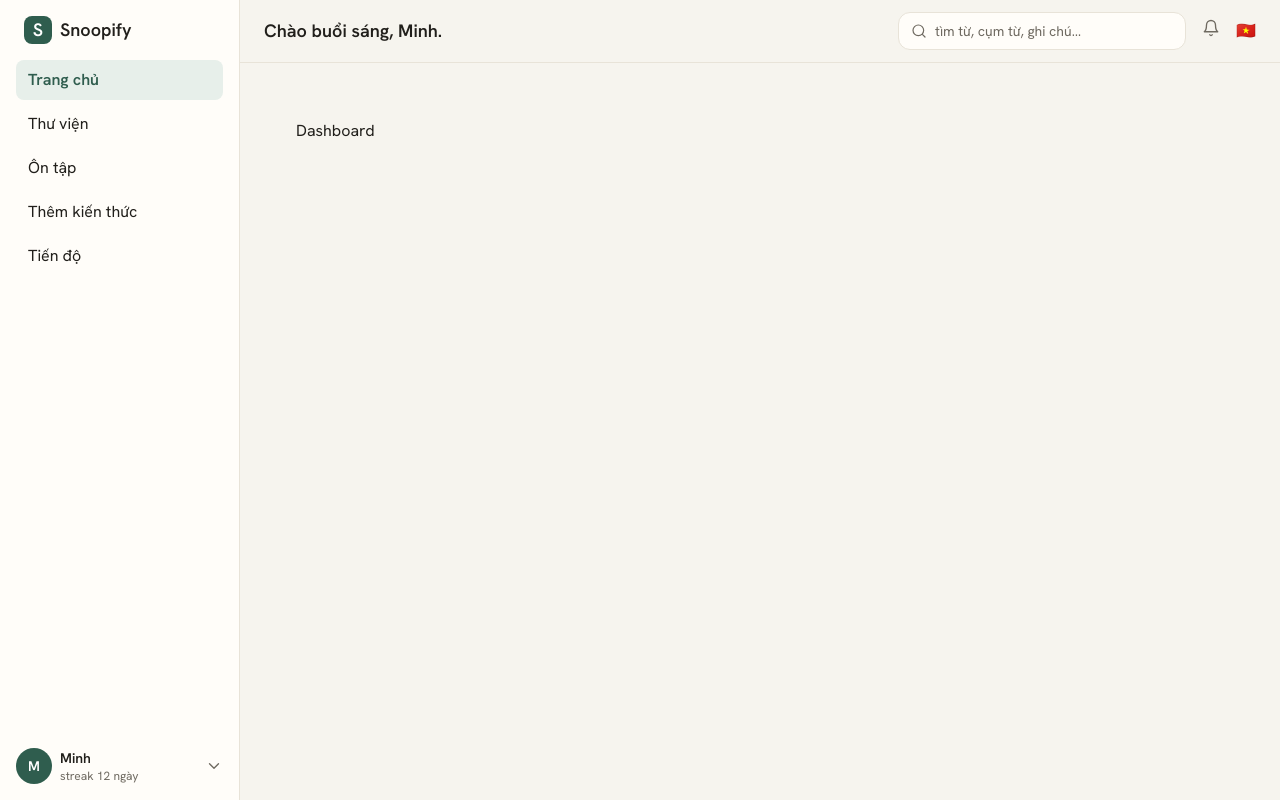
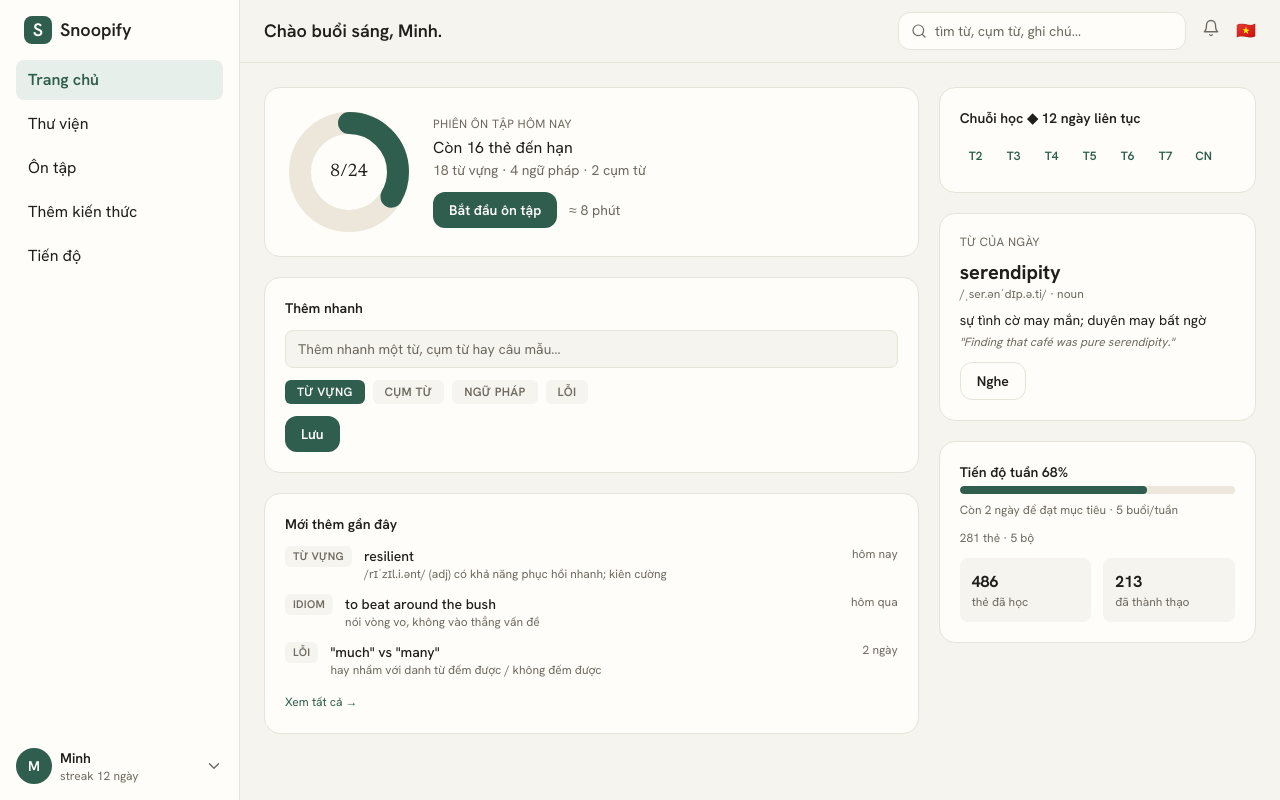
Before and after one commit to linhjr87/Snoopify, a React (Vite) app in the folder frontend/: page / in a window 1280 px wide. Built offline with nearby package versions, Linux system fonts and the light colour scheme.

Commit message:
feat: dashboard screen

```diff
--- /dev/null
+++ b/frontend/src/features/dashboard/DashboardScreen.tsx
@@ -0,0 +1,19 @@
+import { TodaySession } from './TodaySession'
+import { Streak } from './Streak'
+import { QuickAdd } from './QuickAdd'
+import { RecentlyAdded } from './RecentlyAdded'
+import { WordOfDay } from './WordOfDay'
+import { WeekProgress } from './WeekProgress'
+
+export default function DashboardScreen() {
+  return (
+    <div className="grid grid-cols-1 gap-5 lg:grid-cols-3">
+      <div className="space-y-5 lg:col-span-2">
+        <TodaySession /><QuickAdd /><RecentlyAdded />
+      </div>
+      <div className="space-y-5">
+        <Streak /><WordOfDay /><WeekProgress />
+      </div>
+    </div>
+  )
+}
--- /dev/null
+++ b/frontend/src/features/dashboard/QuickAdd.tsx
@@ -0,0 +1,44 @@
+import { useState } from 'react'
+import { Card } from '../../components/ui/Card'
+import { Button } from '../../components/ui/Button'
+
+const TYPES = ['Từ vựng', 'Cụm từ', 'Ngữ pháp', 'Lỗi']
+
+export function QuickAdd() {
+  const [value, setValue] = useState('')
+  const [selected, setSelected] = useState('Từ vựng')
+
+  function handleSave() {
+    setValue('')
+  }
+
+  return (
+    <Card className="p-5">
+      <div className="text-sm font-semibold text-ink mb-3">Thêm nhanh</div>
+      <input
+        className="w-full rounded-lg border border-line bg-paper px-3 py-2 text-sm text-ink placeholder:text-muted focus:outline-none focus:ring-2 focus:ring-accent/40"
+        placeholder="Thêm nhanh một từ, cụm từ hay câu mẫu…"
+        value={value}
+        onChange={(e) => setValue(e.target.value)}
+      />
+      <div className="mt-3 flex flex-wrap gap-2">
+        {TYPES.map((t) => (
+          <button
+            key={t}
+            onClick={() => setSelected(t)}
+            className={`rounded-md px-3 py-1 text-xs font-semibold uppercase tracking-wide transition-colors ${
+              selected === t
+                ? 'bg-accent text-white'
+                : 'bg-paper text-muted hover:bg-accent/10'
+            }`}
+          >
+            {t}
+          </button>
+        ))}
+      </div>
+      <div className="mt-3">
+        <Button onClick={handleSave}>Lưu</Button>
+      </div>
+    </Card>
+  )
+}
--- /dev/null
+++ b/frontend/src/features/dashboard/RecentlyAdded.tsx
@@ -0,0 +1,24 @@
+import { Card } from '../../components/ui/Card'
+import { TagPill } from '../../components/ui/TagPill'
+import { recentlyAdded } from '../../data/seed'
+
+export function RecentlyAdded() {
+  return (
+    <Card className="p-5">
+      <div className="mb-3 text-sm font-semibold text-ink">Mới thêm gần đây</div>
+      <div className="space-y-3">
+        {recentlyAdded.map((item) => (
+          <div key={item.title} className="flex items-start gap-3">
+            <TagPill>{item.type}</TagPill>
+            <div className="flex-1 min-w-0">
+              <div className="text-sm font-medium text-ink truncate">{item.title}</div>
+              <div className="text-xs text-muted truncate">{item.sub}</div>
+            </div>
+            <span className="text-xs text-muted shrink-0">{item.when}</span>
+          </div>
+        ))}
+      </div>
+      <button className="mt-4 text-xs text-accent hover:underline">Xem tất cả →</button>
+    </Card>
+  )
+}
--- /dev/null
+++ b/frontend/src/features/dashboard/Streak.tsx
@@ -0,0 +1,21 @@
+import { Card } from '../../components/ui/Card'
+
+const DAYS = ['T2', 'T3', 'T4', 'T5', 'T6', 'T7', 'CN']
+
+export function Streak() {
+  return (
+    <Card className="p-5">
+      <div className="text-sm font-semibold text-ink">Chuỗi học ◆ 12 ngày liên tục</div>
+      <div className="mt-3 flex gap-1.5">
+        {DAYS.map((d) => (
+          <span
+            key={d}
+            className="flex h-8 w-8 items-center justify-center rounded-lg bg-accent/10 text-xs font-semibold text-accent"
+          >
+            {d}
+          </span>
+        ))}
+      </div>
+    </Card>
+  )
+}
--- /dev/null
+++ b/frontend/src/features/dashboard/TodaySession.tsx
@@ -0,0 +1,23 @@
+import { useNavigate } from 'react-router-dom'
+import { Card } from '../../components/ui/Card'
+import { ProgressRing } from '../../components/ui/ProgressRing'
+import { Button } from '../../components/ui/Button'
+import { useT } from '../../i18n/useT'
+
+export function TodaySession() {
+  const t = useT(); const nav = useNavigate()
+  return (
+    <Card className="flex items-center gap-6 p-6">
+      <ProgressRing value={8} max={24} label="8/24" />
+      <div className="flex-1">
+        <div className="text-xs uppercase tracking-wide text-muted">{t.todaySession}</div>
+        <div className="mt-1 text-ink">Còn 16 thẻ đến hạn</div>
+        <div className="text-sm text-muted">18 từ vựng · 4 ngữ pháp · 2 cụm từ</div>
+        <div className="mt-3 flex items-center gap-3">
+          <Button onClick={() => nav('/review')}>{t.startReview}</Button>
+          <span className="text-sm text-muted">≈ 8 phút</span>
+        </div>
+      </div>
+    </Card>
+  )
+}
--- /dev/null
+++ b/frontend/src/features/dashboard/WeekProgress.tsx
@@ -0,0 +1,23 @@
+import { Card } from '../../components/ui/Card'
+import { ProgressBar } from '../../components/ui/ProgressBar'
+
+export function WeekProgress() {
+  return (
+    <Card className="p-5">
+      <div className="mb-1 text-sm font-semibold text-ink">Tiến độ tuần 68%</div>
+      <ProgressBar value={68} />
+      <div className="mt-2 text-xs text-muted">Còn 2 ngày để đạt mục tiêu · 5 buổi/tuần</div>
+      <div className="mt-3 text-xs text-muted">281 thẻ · 5 bộ</div>
+      <div className="mt-3 grid grid-cols-2 gap-3">
+        <div className="rounded-lg bg-paper p-3">
+          <div className="text-base font-bold text-ink">486</div>
+          <div className="text-xs text-muted">thẻ đã học</div>
+        </div>
+        <div className="rounded-lg bg-paper p-3">
+          <div className="text-base font-bold text-ink">213</div>
+          <div className="text-xs text-muted">đã thành thạo</div>
+        </div>
+      </div>
+    </Card>
+  )
+}
--- /dev/null
+++ b/frontend/src/features/dashboard/WordOfDay.tsx
@@ -0,0 +1,21 @@
+import { Card } from '../../components/ui/Card'
+import { Button } from '../../components/ui/Button'
+import { wordOfDay } from '../../data/seed'
+import { useAppStore } from '../../store/useAppStore'
+
+export function WordOfDay() {
+  const showWordOfDay = useAppStore((s) => (s as any).showWordOfDay ?? true)
+  if (!showWordOfDay) return null
+  return (
+    <Card className="p-5">
+      <div className="mb-2 text-xs uppercase tracking-wide text-muted">Từ của ngày</div>
+      <div className="text-xl font-bold text-ink">{wordOfDay.word}</div>
+      <div className="text-xs text-muted">{wordOfDay.phon}</div>
+      <div className="mt-2 text-sm text-ink">{wordOfDay.meaning}</div>
+      <div className="mt-1 text-xs italic text-muted">{wordOfDay.example}</div>
+      <div className="mt-3">
+        <Button variant="ghost">Nghe</Button>
+      </div>
+    </Card>
+  )
+}
--- a/frontend/src/routes.tsx
+++ b/frontend/src/routes.tsx
@@ -1,9 +1,10 @@
 import { Routes, Route } from 'react-router-dom'
+import DashboardScreen from './features/dashboard/DashboardScreen'
 function Stub({ name }: { name: string }) { return <div className="p-8 text-ink">{name}</div> }
 export function AppRoutes() {
   return (
     <Routes>
-      <Route path="/" element={<Stub name="Dashboard" />} />
+      <Route path="/" element={<DashboardScreen />} />
       <Route path="/library" element={<Stub name="Library" />} />
       <Route path="/review" element={<Stub name="Review" />} />
       <Route path="/add" element={<Stub name="Add" />} />
```
Also changed, not shown: 1 other file (tests, documents, lock files or other folders).
